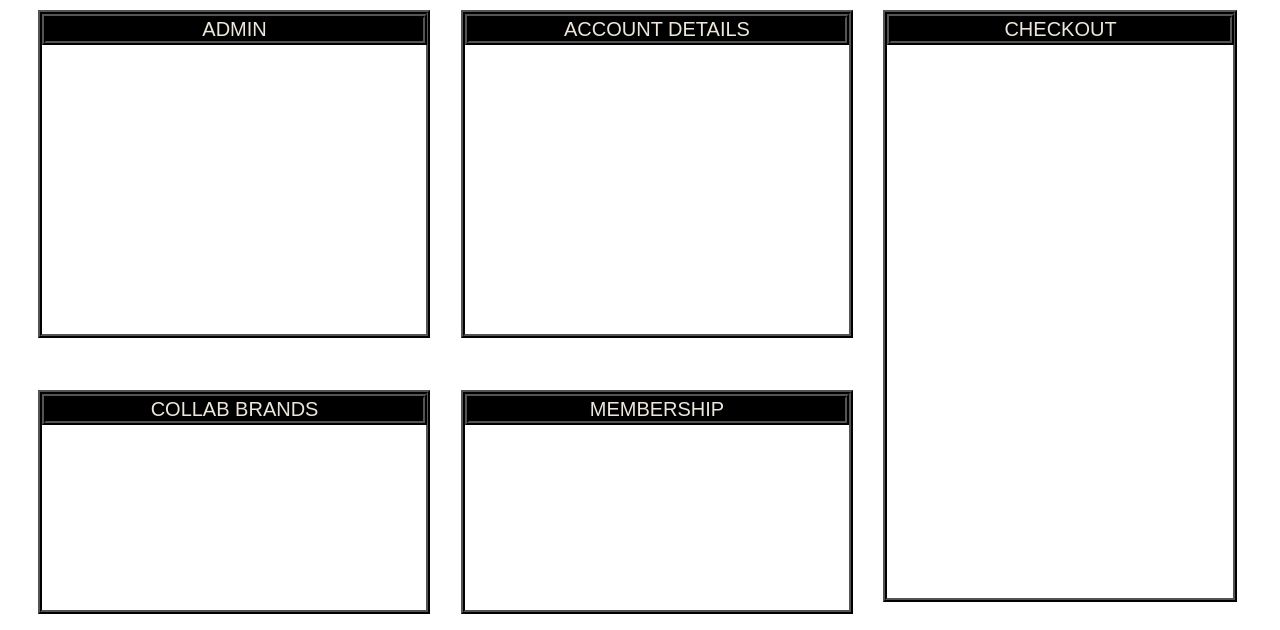
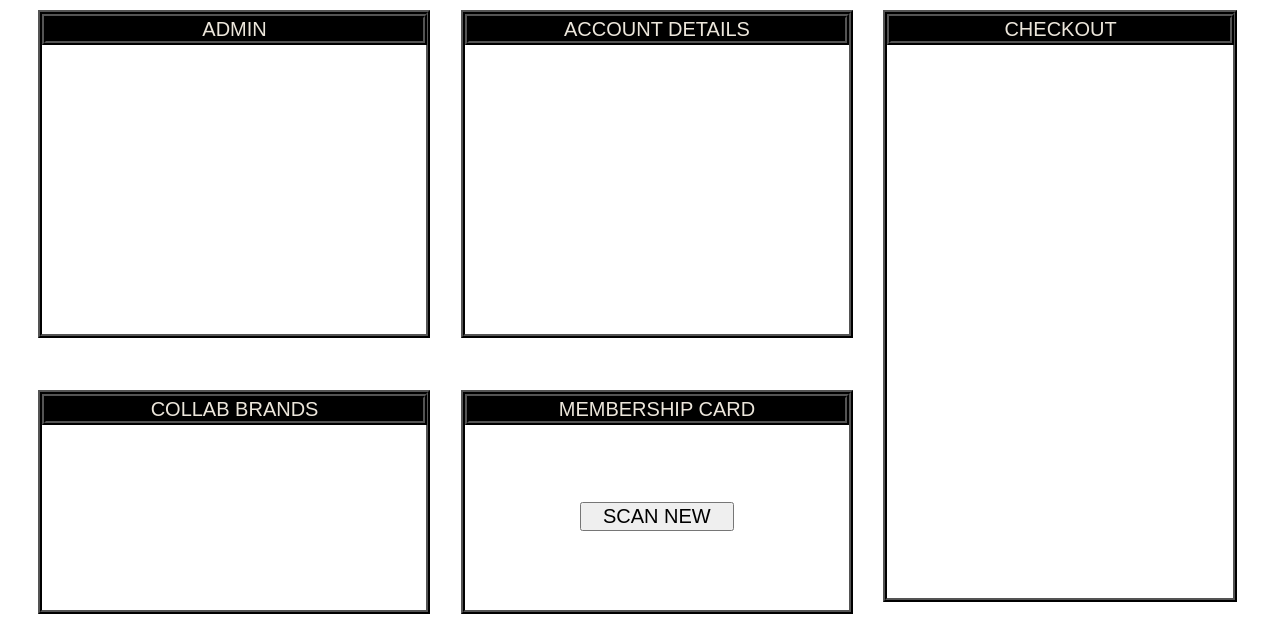
Before and after one commit to sparsh0008/freepayHTML, a plain HTML site: page index.html in a window 1280 px wide. Shown: the part 170-800 px from the top of the page. Drawn offline with Linux system fonts and the light colour scheme.

Commit message:
button added

```diff
--- a/index.html
+++ b/index.html
@@ -110,6 +110,14 @@
             top: 0px;
             left: 10;
         }
+        .membutton {
+            font-size: 20px;
+            width: 40%;
+            text-align: center;
+            position: absolute;
+            top: 50%;
+            left: 30%;
+        }
 
         /* Add CSS styles for your image containers */
         .image-container1 {
@@ -166,7 +174,8 @@
     </div>
 
     <div class="membershipFrame">
-        <label class="lblmembership">MEMBERSHIP</label>
+        <label class="lblmembership">MEMBERSHIP CARD</label>
+        <button class="membutton">SCAN NEW</button>
     </div>
 </body>
 
```
